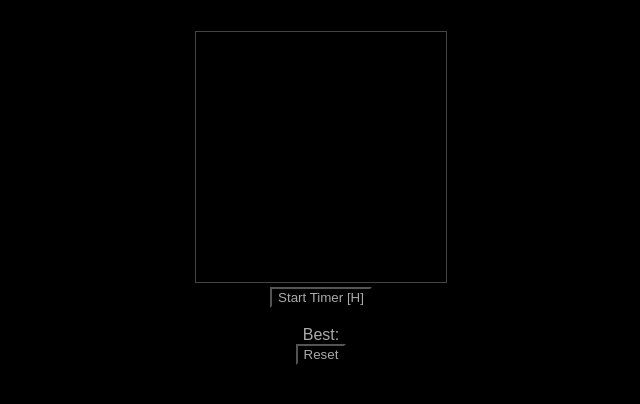
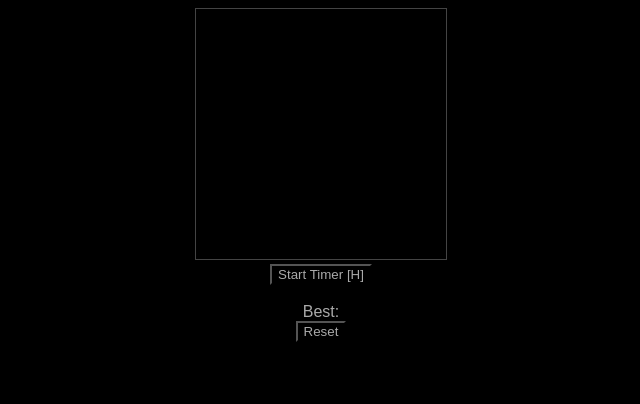
Before and after one commit to iterami/ReactionTest.htm, a plain HTML site: page index.htm in a window 1280 px wide. Shown: the whole page, without its empty margins (319-959 px from the left). Drawn offline with Linux system fonts and the light colour scheme.

Commit message:
removed padding-top

```diff
--- a/css/reactiontest.css
+++ b/css/reactiontest.css
@@ -2,7 +2,6 @@ body{
     background: #000;
     color: #aaa;
     font-family: sans-serif;
-    padding-top: 23px;
     text-align: center;
 }
 div{
```
